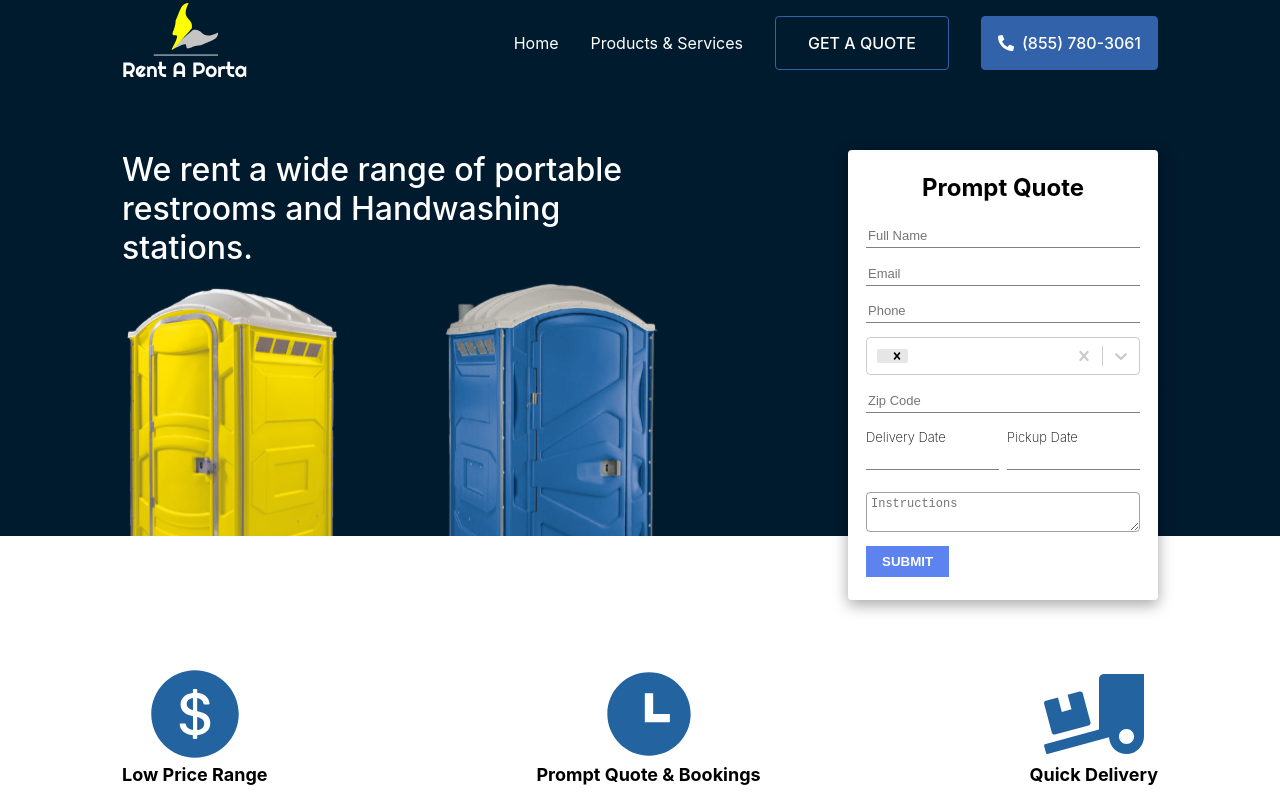
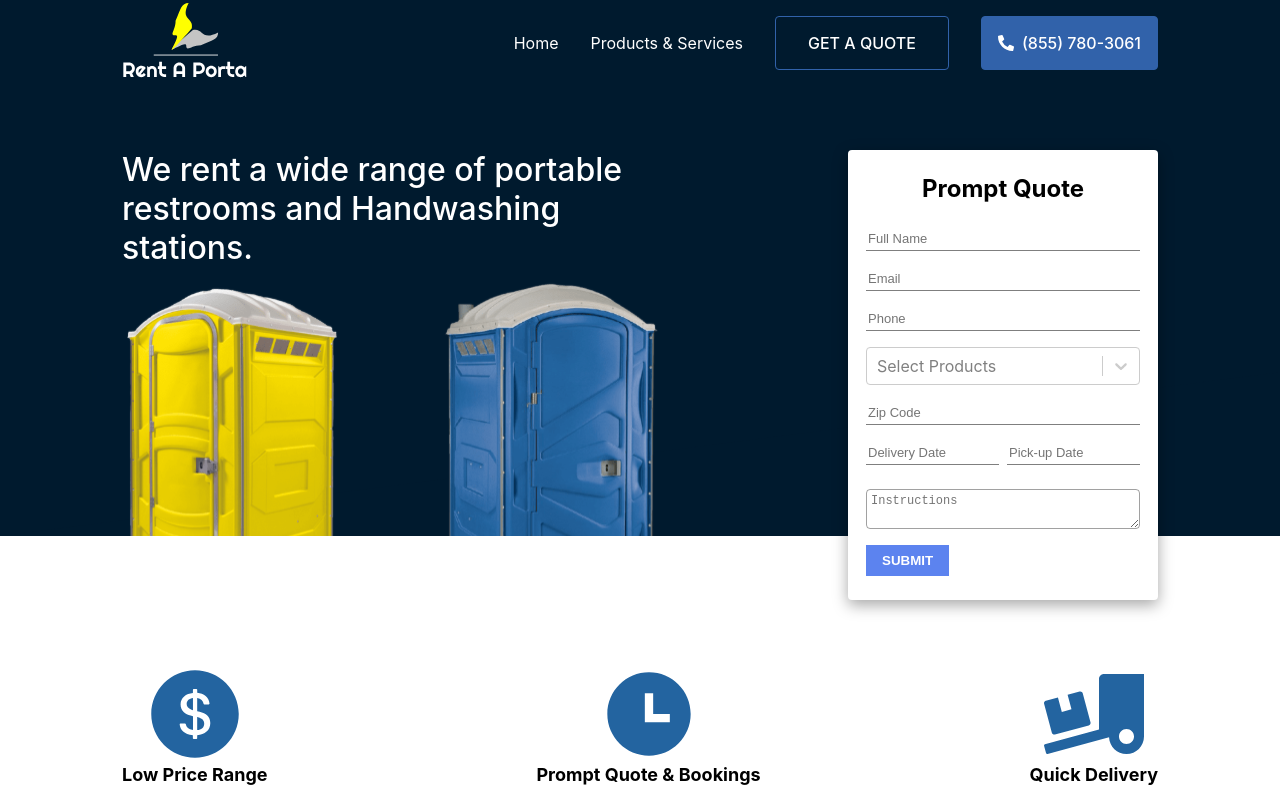
Before and after one commit to nishant-k1/flushjohn-web, a Next.js app: page / in a window 1280 px wide. Shown: the top 800 px of the page. Built offline with nearby package versions, Linux system fonts and the light colour scheme.

Commit message:
add placeholderText attrubure to react date picker

```diff
--- a/components/QuickQuote.js
+++ b/components/QuickQuote.js
@@ -1,17 +1,10 @@
-import { Formik, useFormikContext, Form, useField } from 'formik'
+import { Formik, Form, useField } from 'formik'
 import * as Yup from 'yup'
 import MaskedInput from 'react-input-mask'
 import Select from 'react-select'
 import DatePicker from "react-datepicker";
 import "react-datepicker/dist/react-datepicker.css";
 import quickQuoteStyles from '../styles/QuickQuote.module.css'
-
-const options = [
-  { value: 'SPR', label: 'Standard Portable Restroom' },
-  { value: 'DFR', label: 'Deluxe Flushable Restroom' },
-  { value: 'ACR', label: 'ADA Portable Restroom' },
-  { value: 'HWS', label: 'Hand Wash Sink Station' }
-]
 
 const MyTextInput = ({ label, ...props }) => {
   const [field, meta] = useField(props)
@@ -39,8 +32,16 @@ const MyMaskedTextInput = ({ label, ...props }) => {
   )
 }
 
+const options = [
+  { value: 'SPR', label: 'Standard Portable Restroom' },
+  { value: 'DFR', label: 'Deluxe Flushable Restroom' },
+  { value: 'ACR', label: 'ADA Portable Restroom' },
+  { value: 'HWS', label: 'Hand Wash Sink Station' }
+]
+
 const MySelect = ({ label, ...props }) => {
   const [field, meta, helpers] = useField(props);
+  console.log(field)
   const {setValue} = helpers
   return (
     <div>
@@ -60,7 +61,7 @@ const MyDateInput = ({ label, ...props }) => {
   return (
     <div>
       <label className={quickQuoteStyles.label} htmlFor={props.id || props.name}>{label}</label>
-      <DatePicker className={quickQuoteStyles.input} {...field} {...props} onChange={value => setValue(value)}/>
+      <DatePicker className={quickQuoteStyles.input} {...field} {...props} selected={field.value} onChange={value => setValue(value)}/>
       {meta.touched && meta.error ? (
         <div className={quickQuoteStyles.error}>{meta.error}</div>
       ) : null}
@@ -90,13 +91,9 @@ const QuickQuote = () => {
           fullName: '',
           email: '',
           phone: '',
+          products: '',
           zip:'',
-          products: {
-            SPR: '',
-            DFR: '',
-            ACR: '',
-            HWS: '',},
-          deliveryDate: {day:'', month: '', year:'', time:''},
+          deliveryDate: '',
           pickupDate: '',
           message: ''
         }}
@@ -177,18 +174,17 @@ const QuickQuote = () => {
           <div className={quickQuoteStyles.dates}>
             <div className={quickQuoteStyles.deliveryDate}>
               <MyDateInput
-                  label="Delivery Date"
                 id="deliveryDate"
                 name="deliveryDate"
                 dateFormat="MMMM d, yyyy"
+                placeholderText="Delivery Date"
               />
             </div>
           <div className={quickQuoteStyles.pickupDate}>
             <MyDateInput
-                  label="Pick-up Date"
               name="pickupDate"
-                  label="Pickup Date"
               dateFormat="MMMM d, yyyy"
+              placeholderText="Pick-up Date"
             />
           </div>
           </div>
```
Lines whose indentation alone changed are shown as unchanged.
